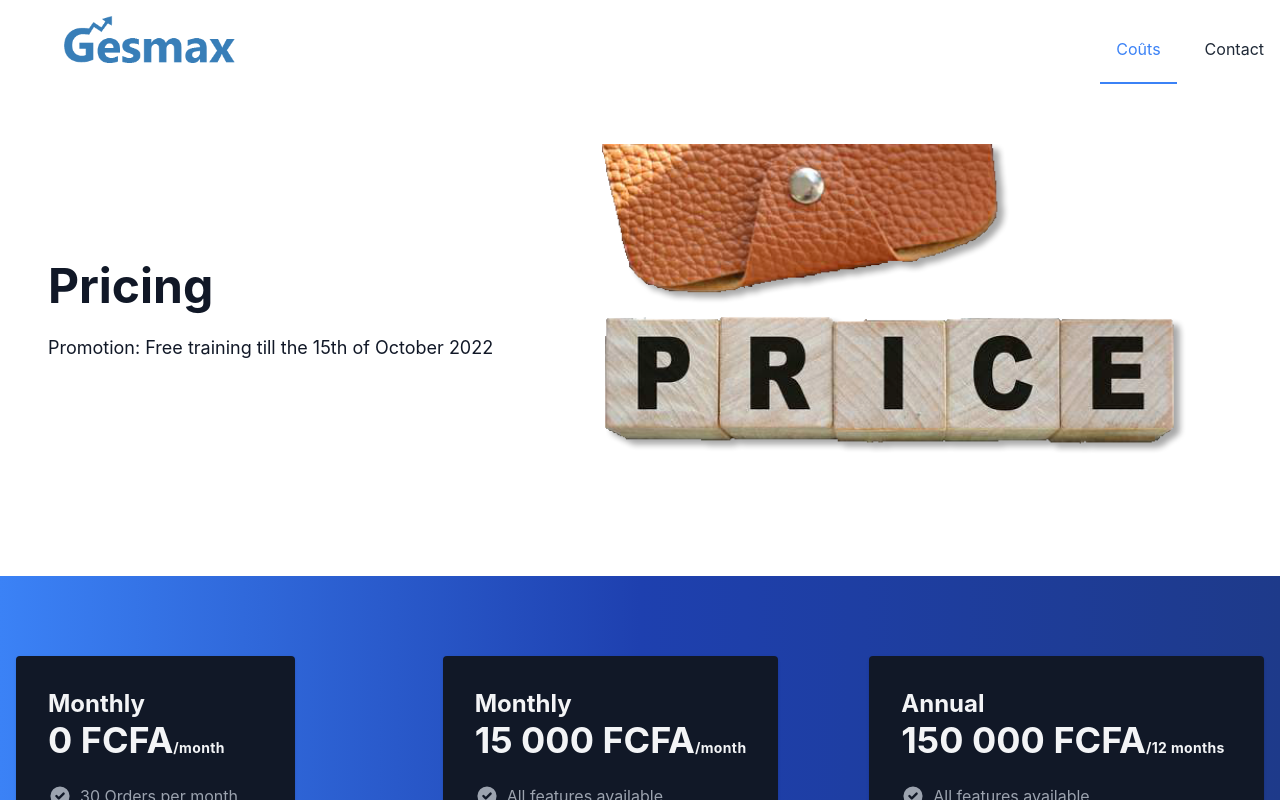
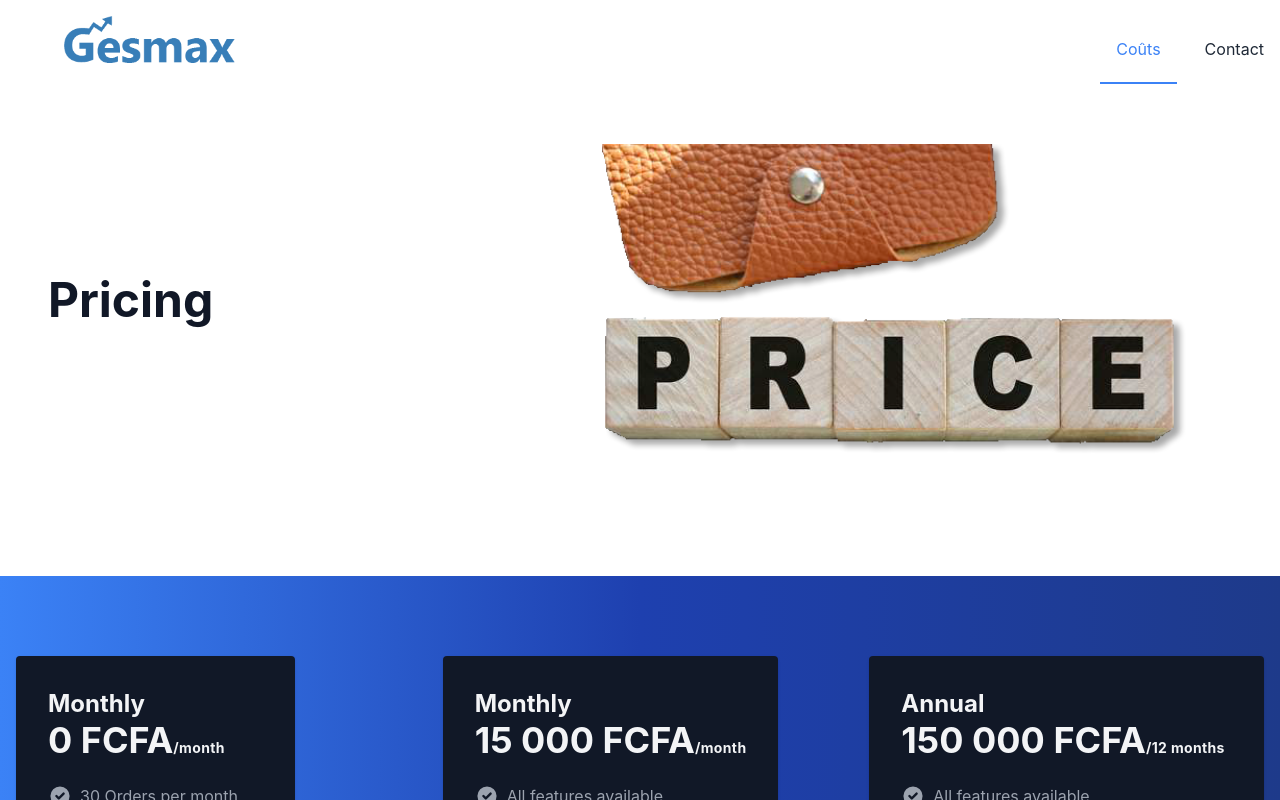
Before and after one commit to kamicodaxe/gesmax.web, a Next.js app: page /pricing in a window 1280 px wide. Shown: the top 800 px of the page. Built offline with nearby package versions, Linux system fonts and the light colour scheme; no server answers.

Commit message:
Update pricing.tsx
Removed promotion message.

```diff
--- a/pages/pricing.tsx
+++ b/pages/pricing.tsx
@@ -26,7 +26,7 @@ const Pricing: NextPage<Props> = ({ data }) => {
   const isFr = useMemo(() => (locale || '').toLowerCase().includes('fr'), [locale])
   const title = isFr ? "Coûts, Gesmax By Bogital" : "Pricing, Gesmax By Bogital"
   const desc = isFr ? "Coûts, Gesmax By Bogital" : "Pricing, Gesmax By Bogital"
-  const subtitle = "Promotion: Free training till the 15th of October 2022"
+  const subtitle = ""
   const requestDemoText = isFr ? 'Demander une démo' : 'Request a demo'
 
   const RequestDemo = () => (
```
